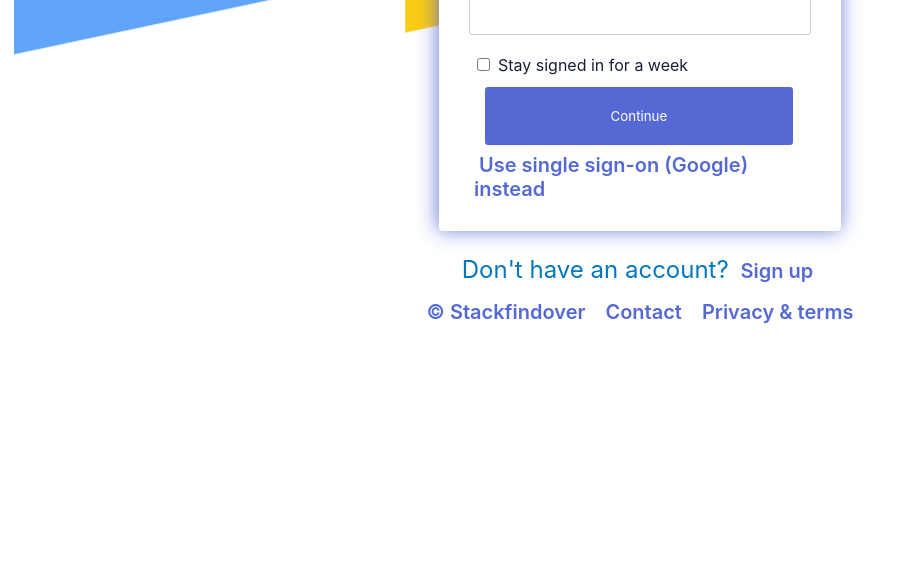
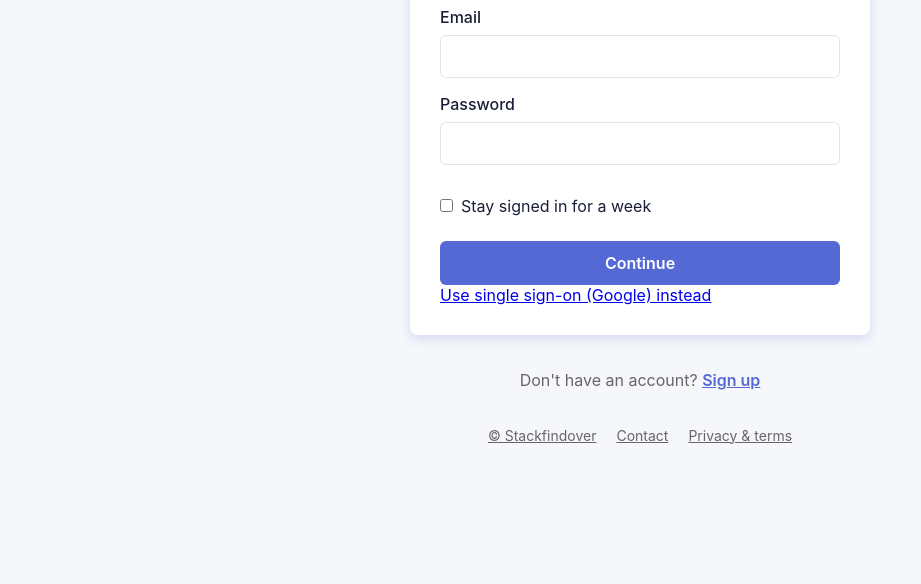
Before and after one commit to Aymanbadreldin105/LoginPage, a plain HTML site: page index.html in a window 1280 px wide. Shown: the part 216-800 px from the top of the page, without its empty margins (0-921 px from the left). Drawn offline with Linux system fonts and the light colour scheme.

Commit message:
Update style.css

```diff
--- a/style.css
+++ b/style.css
@@ -1,224 +1,188 @@
 :root {
   --color: rgb(84, 105, 212);
+  --input-padding: 12px;
+  --box-shadow: 0 4px 12px rgba(84, 105, 212, 0.2);
 }
 
 * {
   padding: 0;
   margin: 0;
-      color: #1a1f36;
   box-sizing: border-box;
-      word-wrap: break-word;
   font-family: -apple-system, BlinkMacSystemFont, Segoe UI, Roboto, Helvetica Neue, Ubuntu, sans-serif;
 }
 
 body {
-      background-color: #ffffff;
+  background-color: #f5f7fa;
+  min-height: 100vh;
   display: flex;
-      overflow-x: hidden;
   flex-direction: column;
   justify-content: center;
   align-items: center;
+  padding: 20px;
+  color: #1a1f36;
 }
 
+.container {
+  width: 100%;
+  max-width: 480px;
+  padding: 20px;
+  display: flex;
+  flex-direction: column;
+  align-items: center;
+}
 
-    .container{
+.login-box {
+  width: 100%;
   padding: 30px;
-    	max-width:100%;
-    }
-    .login-box {
+  margin-bottom: 20px;
+  background-color: #fff;
+  border-radius: 8px;
+  box-shadow: var(--box-shadow);
   position: relative;
   z-index: 3;
-	    display: flex;
-	    max-width: 90%;
-	    padding: 30px;
-	    margin:1.5rem auto;
-	    border: none;
-	    border-radius: 4px;
-	    background-color: #fff;
-	    box-shadow: -1px -1px 20px rgba(84, 105, 212, 0.9);
-	    flex-direction: column;
-	    flex-wrap: wrap;
-	    align-items: center;
 }
-    .form-group{
-      max-width: 100%
-      }
+
 .header {
   color: var(--color);
-      font-size: 25px;
+  font-size: 24px;
   font-weight: 700;
-    }
-    .lable {
-      text-align: left;
-      margin-top:.2rem;
-      min-width: 100%;
-    }
-input[type="email"],
-input[type="password"] {
-  width: 100%;
-  padding: 10px;
-  margin-bottom: 15px;
-  border: 1px solid #ccc;
-  border-radius: 3px;
-  box-sizing: border-box;
-  transition: border-color 0.3s ease, box-shadow 0.3s ease;
+  margin-bottom: 24px;
+  text-align: center;
 }
 
-input[type="email"]:focus,
-input[type="password"]:focus {
+.form-group {
+  width: 100%;
+}
+
+.lable {
+  display: block;
+  margin-bottom: 8px;
+  font-weight: 500;
+}
+
+.input {
+  width: 100%;
+  padding: var(--input-padding);
+  margin-bottom: 16px;
+  border: 1px solid #e1e4e8;
+  border-radius: 6px;
+  font-size: 14px;
+  transition: all 0.3s ease;
+}
+
+.input:focus {
   border-color: var(--color);
   outline: none;
-  box-shadow: 0 0 5px rgba(84, 105, 212, 0.5);
+  box-shadow: 0 0 0 3px rgba(84, 105, 212, 0.2);
 }
 
 input[type="submit"] {
+  width: 100%;
+  padding: var(--input-padding);
   background-color: var(--color);
   color: white;
-  margin: 0.5rem 1rem;
-  padding: 1.3rem 1rem;
   border: none;
-  border-radius: 3px;
+  border-radius: 6px;
+  font-size: 16px;
+  font-weight: 600;
   cursor: pointer;
-  width: 90%;
-  transition: background-color 0.3s ease, transform 0.3s ease;
+  margin-top: 10px;
+  transition: background-color 0.3s ease;
 }
 
 input[type="submit"]:hover {
-  background-color: #45a049;
-  transform: scale(1.05);
-}
-input[type="checkbox"] {
-      margin: 0.5rem;
+  background-color: rgb(64, 85, 192);
 }
 
 .flexcheckbox {
   display: flex;
-      justify-content: flex-start;
   align-items: center;
+  margin: 15px 0;
 }
 
-.flex{
+.flexcheckbox input {
+  margin-right: 8px;
+}
+
+.link {
+  text-align: center;
+  margin: 15px 0;
+  color: #666;
+}
+
+.link a {
+  color: var(--color);
+  font-weight: 600;
+}
+
+.flex {
   display: flex;
-    align-items: center;
+  justify-content: center;
+  flex-wrap: wrap;
+  margin-top: 20px;
 }
-    span {
-      display: inline-block;
-      margin: 0 5px;
-      cursor: pointer;
+
+.flex span {
+  margin: 0 10px;
 }
-.link{
-	text-align: center;
-	margin: 1rem;
-    font-size: 1.5rem;
-    color: #0277BD
-}
-    a {
-      text-decoration: none;
-      color: var(--color);
-      margin: 5px;
-      font-size: 20px;
-      font-weight: 600;
+
+.flex a {
+  color: #666;
+  font-size: 14px;
 }
 
 .grid-background {
   position: fixed;
+  width: 100%;
+  height: 100%;
+  top: 0;
+  left: 0;
+  z-index: -1;
+  overflow: hidden;
   display: flex;
   flex-wrap: wrap;
-      align-content: flex-start;
-      flex-direction: column;
-      left: 50%;
-	  width: 100%;
-	  height: 100%;
-	  overflow: hidden;
-	  z-index: -1;
-      transform: translate(-50%, 25%) rotate(-12deg) skew(-12deg);
+  transform: rotate(-12deg);
+}
 
-    }
 .box {
   width: 100px;
   height: 60px;
-
+  opacity: 0.2;
 }
 
-    .bg1 {
-    	background-color: #60a5fa;
-    	  animation: float 6s infinite linear;
-
-    	 }
-    .bg2 {
-    	background-color: #facc15;
-    	animation: ltri 3s infinite linear;
-
-    	 }
-    .bg3 {
-    	background-color: #4ade80;
-    	animation: float 5s infinite linear;
-
-    	}
-    .bg4 {
-    	animation: ltri 4s infinite linear;
-    	background-color: #f472b6;
+/* تحسينات للشاشات الصغيرة */
+@media (max-width: 600px) {
+  .login-box {
+    padding: 20px;
   }
 
-    @keyframes float {
-	    0% {
-		    transform: scaleX(1);
+  .header {
+    font-size: 20px;
   }
-    	50% {
-		    transform: scaleX(16);
+
+  .input, input[type="submit"] {
+    padding: 10px;
   }
-     	100%, 0% {
-		    transform: translateX(-100px);
+
+  .grid-background {
+    transform: rotate(-8deg);
   }
 }
 
-    @keyframes ltri {
-      0%,100% {
-        transform: translateX(-900px);
-      }
-      50% {
-        transform: translateX(100px);
-      }
-      100%,0% {
-        transform: translateX(1000px);
+/* تحسينات للشاشات الكبيرة */
+@media (min-width: 1024px) {
+  .container {
+    max-width: 500px;
   }
 }
 
-@media (max-width: 600px) {
-*{
-	font-size: 3.5rem;
-}
-  .container.login-box {
-    width: 100%; /* أفضل من max-width */
-    padding: 1rem;
+/* تحسينات للتوجيه الأفقي على الأجهزة المحمولة */
+@media (max-height: 500px) {
+  body {
+    padding: 10px;
   }
 
-  .header {
-    font-size: 1.2rem;
-    text-align: center;
-  }
-
-  .input, input[type="submit"] {
-        width: 100%!important;
-        margin: 0.5rem;
-        padding: 1.8rem !important;
-        font-size: 1.2rem !important;
-
-  }
-
-input[type="checkbox"] {
-      margin: 0.5rem;
-    }
-  .grid-background {
-    transform: translate(-50%, 20%) rotate(-6deg);
-  }
-
-  .link {
-    font-size: 1rem;
-    margin: 0.5rem;
-  }
-
-  a {
-    font-size: 1rem;
+  .login-box {
+    padding: 15px;
   }
 }
```
Lines whose indentation alone changed are shown as unchanged.
